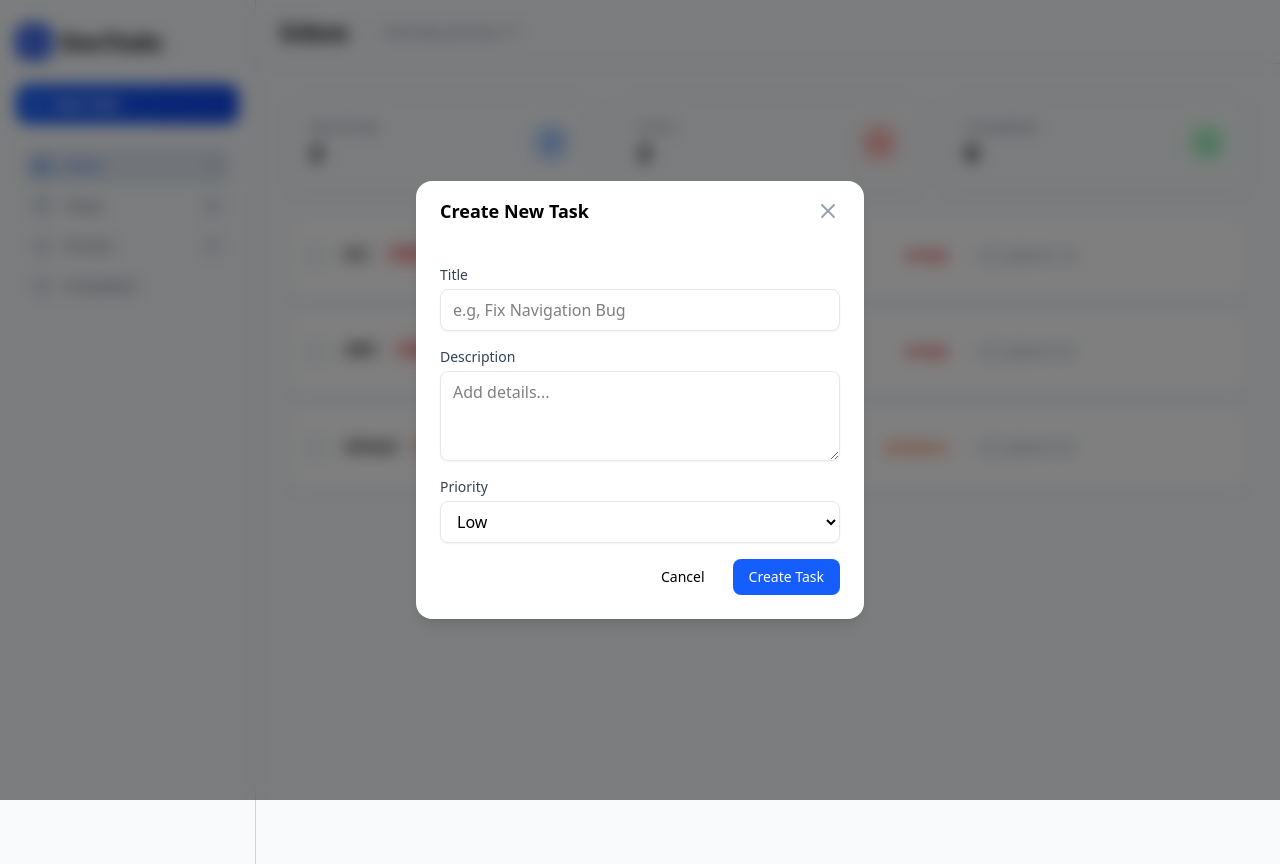
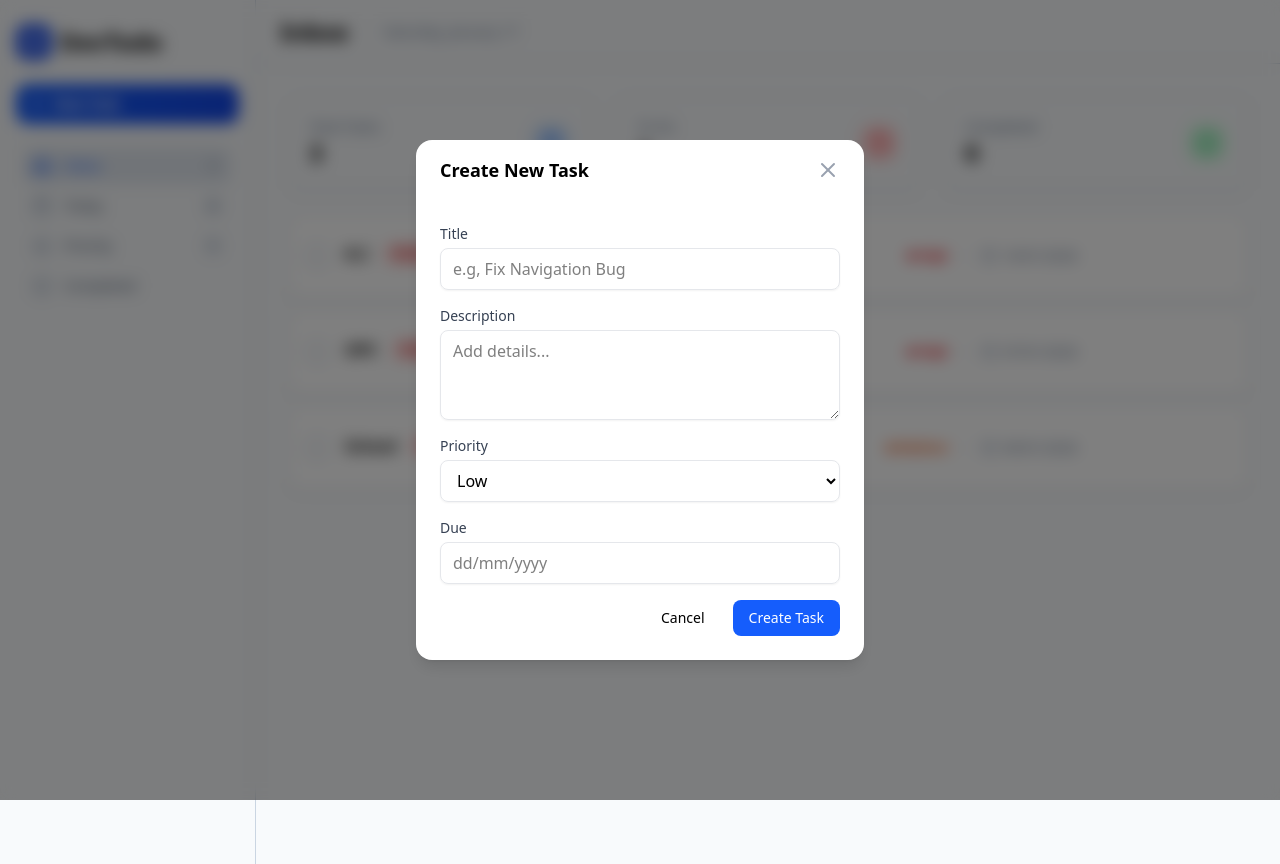
Before and after one commit to Timmiethy/todo-app, a React app in the folder frontend/: page / in a window 1280 px wide. Both pictures are taken after a click on the button "New Task". Built offline with nearby package versions, Linux system fonts and the light colour scheme; the HTML template or start-up script is replaced by a standard one.

Commit message:
create task modal done

```diff
--- a/frontend/src/App.tsx
+++ b/frontend/src/App.tsx
@@ -19,7 +19,7 @@ function App() {
       status: TaskStatus.TODO,
       priority: TaskPriority.HIGH,
       tags: ['work', 'income'],
-      dueDate: '2026-01-10',
+      dueDate: '10/01/2026',
     },
     {
       id: '2',
@@ -28,7 +28,7 @@ function App() {
       status: TaskStatus.TODO,
       priority: TaskPriority.HIGH,
       tags: ['school', 'education'],
-      dueDate: '2026-01-07',
+      dueDate: '07/01/2026',
     },
     {
       id: '3',
@@ -37,7 +37,7 @@ function App() {
       status: TaskStatus.TODO,
       priority: TaskPriority.MEDIUM,
       tags: ['school', 'gpa'],
-      dueDate: '2026-01-07'
+      dueDate: '09/01/2026'
     }
   ]
 
@@ -98,18 +98,13 @@ function App() {
       status: TaskStatus.TODO,
       priority: formData.get('priority') as TaskPriority,
       tags: ['General'],
-      dueDate: new Date().toLocaleDateString(
-        'en-US', {
-          weekday: 'long',
-          day: 'numeric',
-          month: 'long'
-        }
-      )
+      dueDate: formData.get('dueDate') as string || new Date().toLocaleDateString()
     }
     const newTasks = tasks.concat(newTask);
     setTasks(newTasks);
-    closeCreateTaskModal;
+    closeCreateTaskModal();
   }
+
   return(
     <div className="min-h-screen flex bg-slate-50">
       <SideBar
--- a/frontend/src/components/tasks/CreateTaskModal.tsx
+++ b/frontend/src/components/tasks/CreateTaskModal.tsx
@@ -70,6 +70,19 @@ const CreateTaskModal = ({isOpen, onClose, onSubmit} : CreateTaskModalProps) =>
                         </select>
                     </div>
 
+                    {/* due date */}
+                    <div>
+                        <label className="block text-sm text-gray-700 font-medium mb-1">
+                            Due
+                        </label>
+                        <input
+                        name="dueDate"
+                        placeholder="dd/mm/yyyy"
+                        className="border w-full rounded-lg px-3 py-2 focus:ring-2 focus:ring-blue-500
+                        border-gray-200 shadow-xs outline-none">
+                        </input>
+                    </div>
+
                     {/* cancel and create task buttons */}
                     <div className="mt-4 flex items-center justify-end gap-3">
                         <button
```
Also changed, not shown: 1 other file (tests, documents, lock files or other folders).
